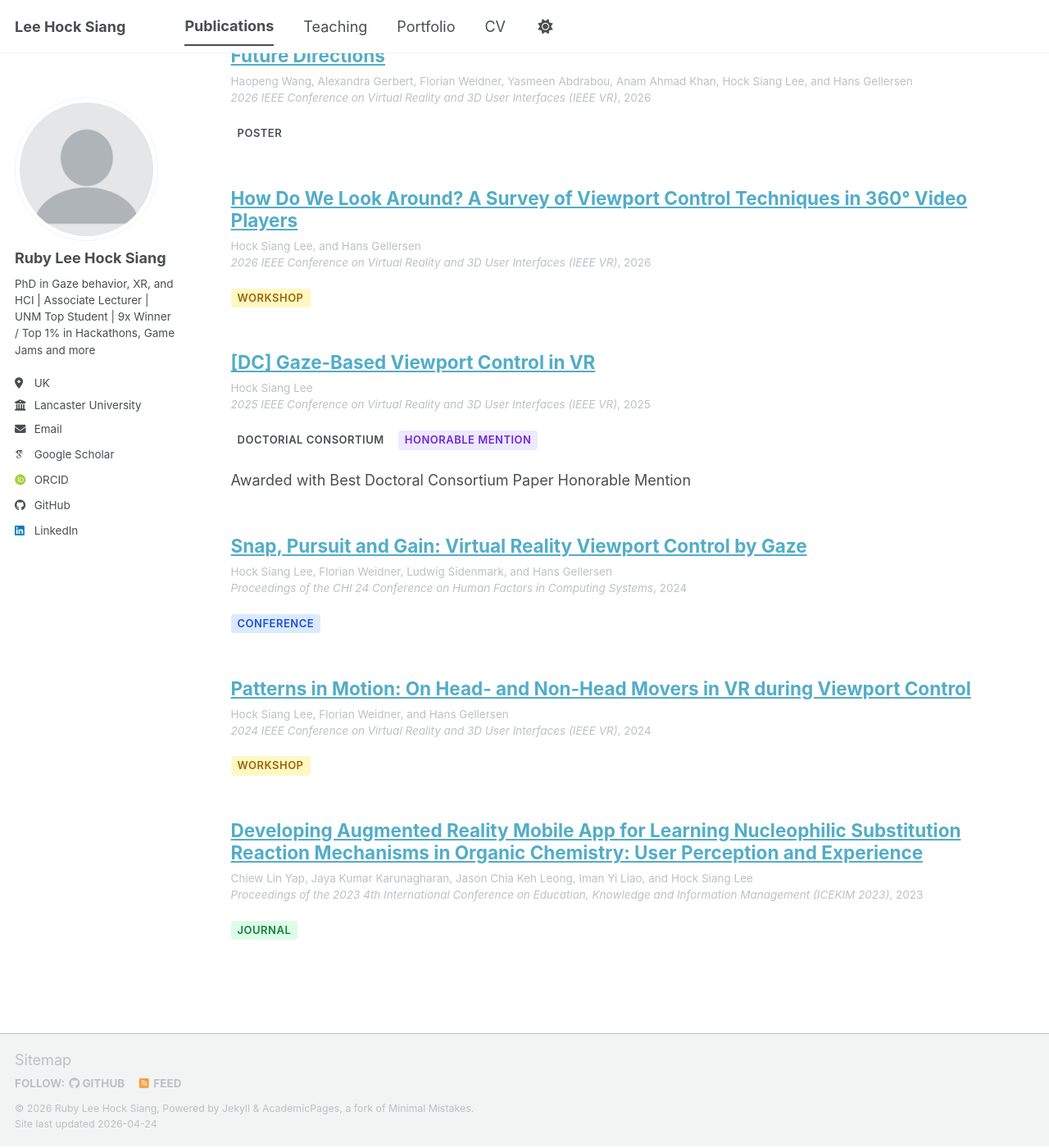
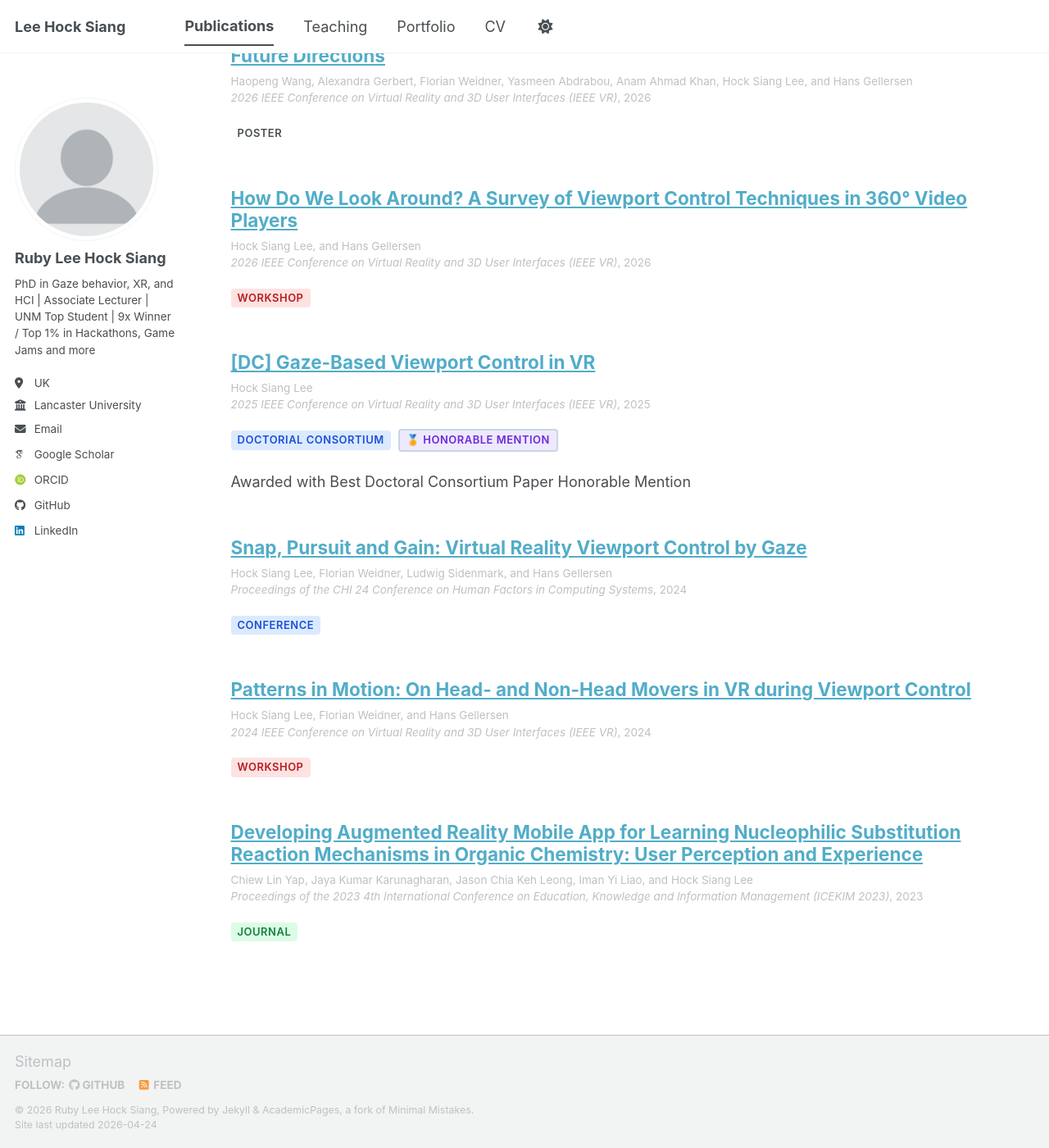
Before and after one commit to rubyleehs/rubyleehs.github.io, a Jekyll site: the page built from _pages/publications.html, in a window 1280 px wide and 1400 px high, scrolled down 570 px. Shown: the whole window at 82% size. Built offline with Jekyll 4.4.1, drawn with Linux system fonts in a browser that asks for light colours; some web fonts are replaced; a script bundle is joined from its source files by our own code; library files that are not in the unit come from our copies.

Commit message:
Update tag style

```diff
--- a/assets/css/main.scss
+++ b/assets/css/main.scss
@@ -57,8 +57,13 @@
 
 /* One class per tag type */
 .pub-tag--conference   { background: #dbeafe; color: #1d4ed8; }
+.pub-tag--doctorial-consortium   { background: #dbeafe; color: #1d4ed8; }
 .pub-tag--journal      { background: #dcfce7; color: #15803d; }
-.pub-tag--workshop     { background: #fef9c3; color: #a16207; }
-.pub-tag--best-paper   { background: #fef3c7; color: #b45309; border: 1px solid #fbbf24; }
-.pub-tag--honorable-mention { background: #ede9fe; color: #6d28d9; }
-.pub-tag--preprint     { background: #f1f5f9; color: #475569; border: 1px solid #cbd5e1; }
+.pub-tag--workshop     { background: #fee2e2; color: #b91c1c; }
+
+.pub-tag--best-paper   { background: #fef3c7; color: #92400e; border: 2px solid #facc15; }
+.pub-tag--honorable-mention { background: #ede9fe; color: #6d28d9; border: 2px solid #cbd5e1; }
+.pub-tag--preprint     { background: #f1f5f9; color: #475569;}
+
+.pub-tag--best-paper::before   { content: "🏆 ";}
+.pub-tag--honorable-mention::before { content: "🏅 "; }
```
